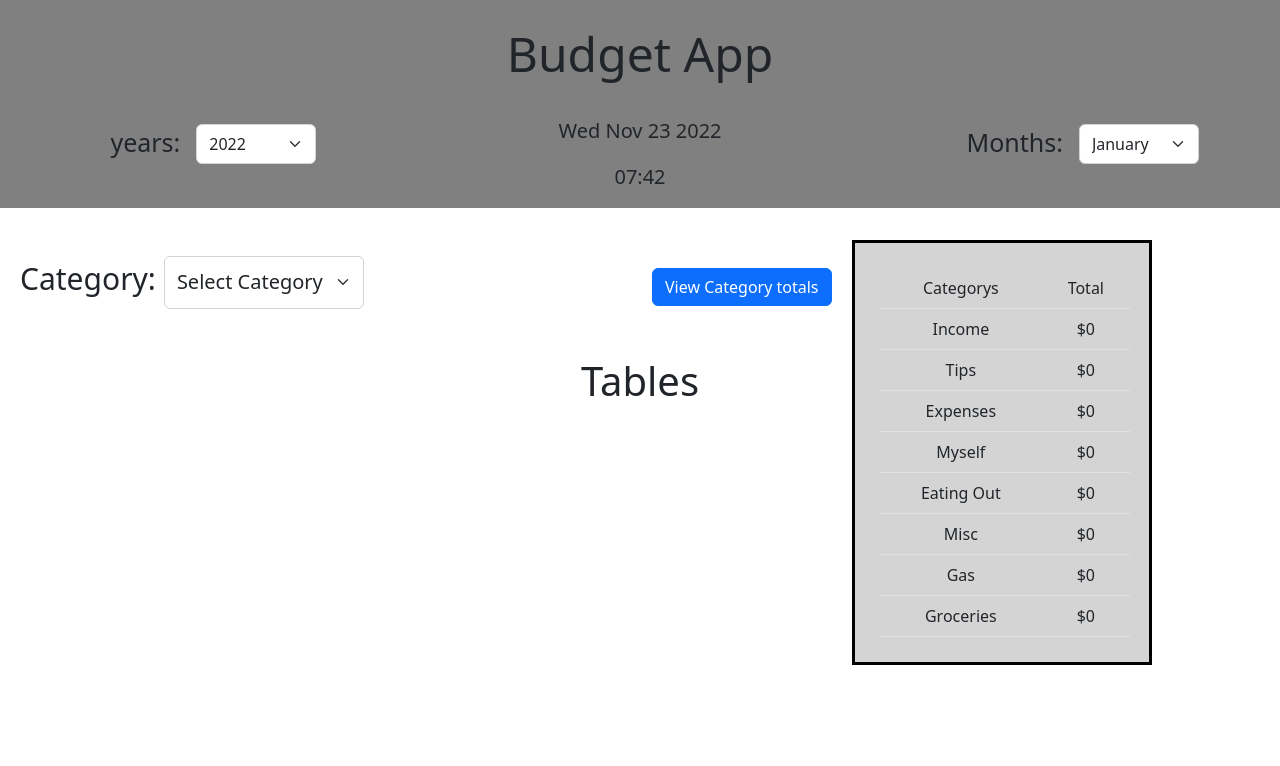
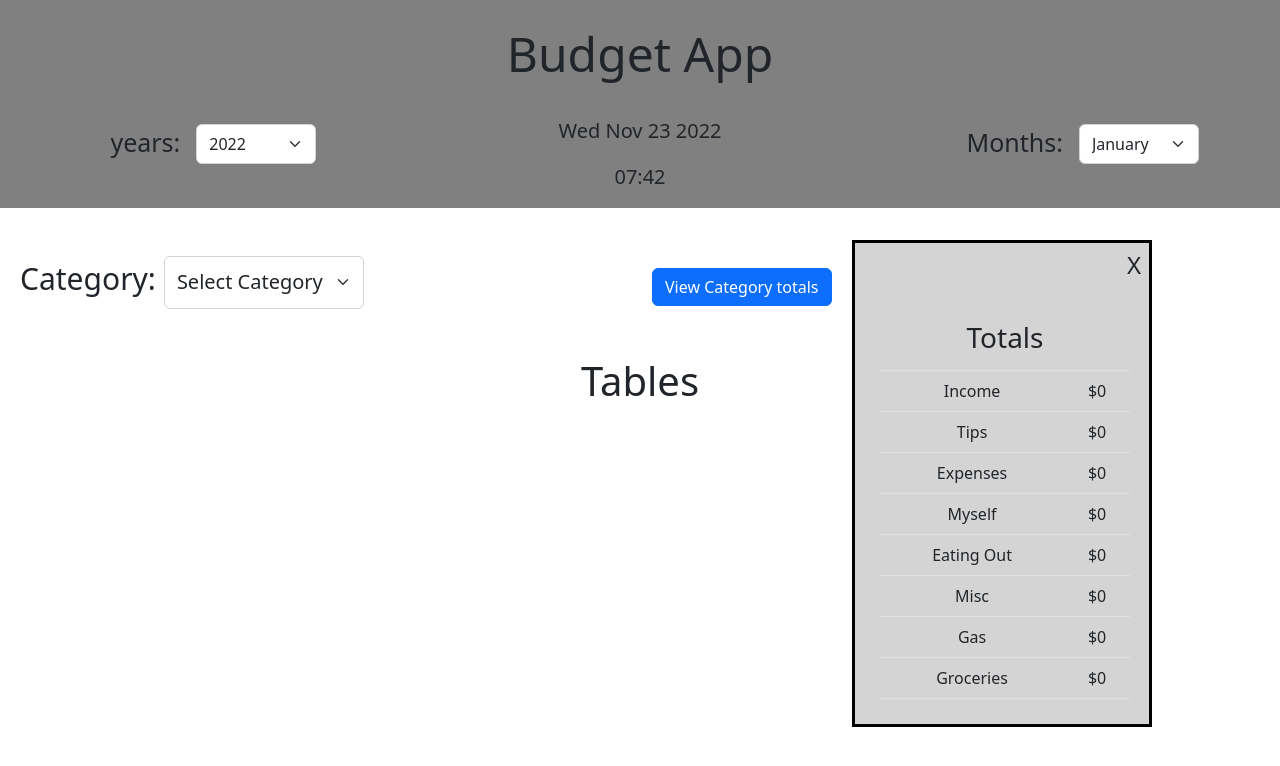
Before and after one commit to alittle1988/reactBudget1st, a React (Create React App) app: page / in a window 1280 px wide. Both pictures are taken after a click on the button "View Category totals". Shown: the top 766 px of the page. Built offline with nearby package versions, Linux system fonts and the light colour scheme.

Commit message:
add X to close totals table

```diff
--- a/src/App.css
+++ b/src/App.css
@@ -119,3 +119,13 @@ html {
   top: 30%;
   right: 10%;
 }
+
+.close {
+  margin-left: 260px;
+  margin-bottom: 0;
+}
+
+.close:hover {
+  color:red;
+  cursor: pointer;
+}
--- a/src/App.js
+++ b/src/App.js
@@ -144,7 +144,7 @@ const handleShowTotal = () => {
           <button className='btn btn-primary' onClick={handleShowTotal}>View Category totals</button>
         </div>
       </div>
-      {showTotals === true ? <Totals categorys={categorys} income={income} tips={tips} expenses={expenses} myself={myself} eatingOut={eatingOut} misc={misc} gas={gas} groceries={groceries}  /> : <div></div>}
+      {showTotals === true ? <Totals categorys={categorys} income={income} tips={tips} expenses={expenses} myself={myself} eatingOut={eatingOut} misc={misc} gas={gas} groceries={groceries} onShowTotal={handleShowTotal} /> : <div></div>}
 
       <Container className='tableContainer'>
         <h1 className='tableContainerH1'>Tables</h1>
--- a/src/Totals.js
+++ b/src/Totals.js
@@ -3,7 +3,7 @@ import React from "react";
 
 
 export default function Totals(props) {
-    const {categorys, income, tips, expenses, myself, eatingOut, misc, gas, groceries} = props;
+    const {categorys, income, tips, expenses, myself, eatingOut, misc, gas, groceries, onShowTotal} = props;
 
     function getTotal(array) {
         let sum = 0;
@@ -16,11 +16,12 @@ export default function Totals(props) {
 
     return (
         <div className="popUp-table">
+            <h4 className="text-end p-2 close" onClick={onShowTotal}>X</h4>
             <table className="table">
                 <thead>
                     <tr>
-                        <td>Categorys</td>
-                        <td>Total</td>
+
+                        <td colSpan="2"><h3>Totals</h3></td>
                     </tr>
                     <tr>
                         <td>{categorys[0]}</td>
```
